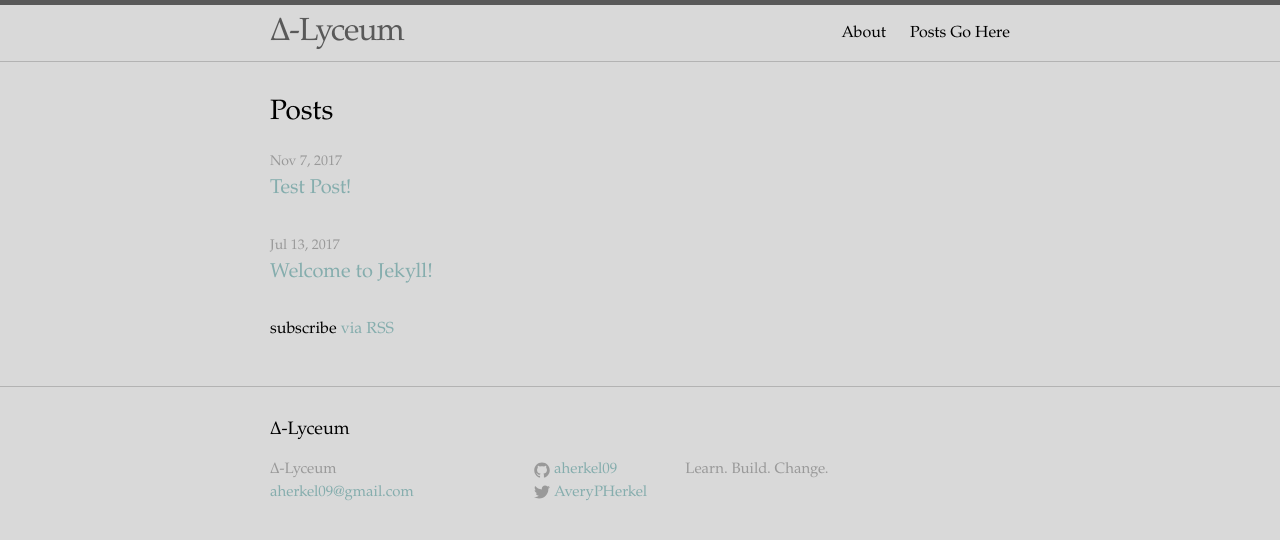
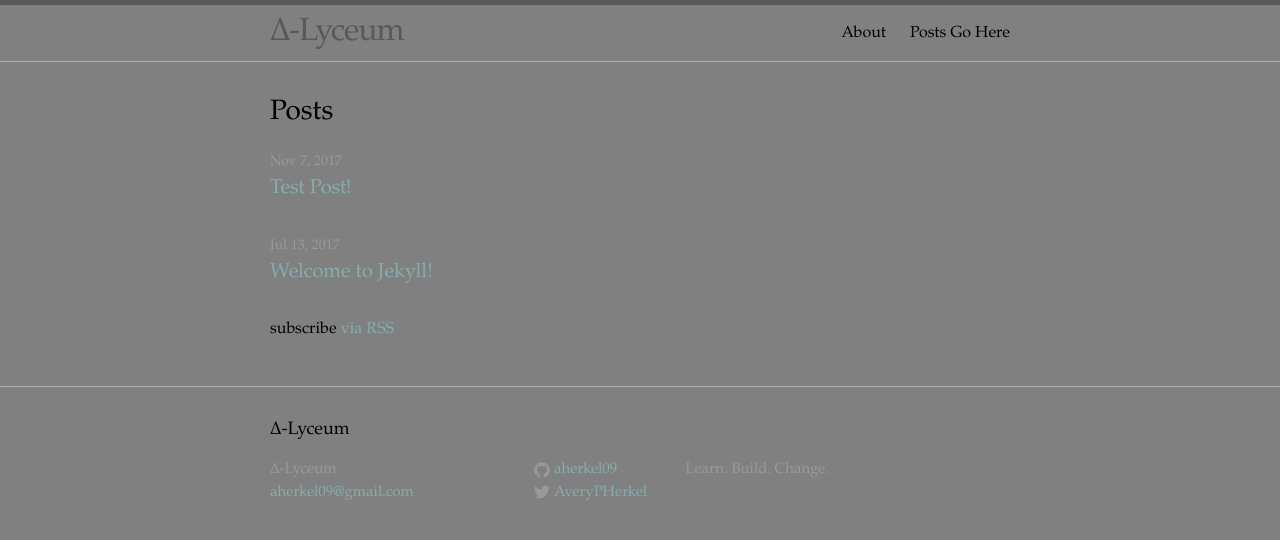
Before and after one commit to DeltaLyceum/aherkel09.github.io, a Jekyll site: the page built from index.html, in a window 1280 px wide. Shown: the top 540 px of the page. Built offline with Jekyll 4.4.1, drawn with Linux system fonts in a browser that asks for light colours.

Commit message:
Update main.scss

```diff
--- a/css/main.scss
+++ b/css/main.scss
@@ -15,7 +15,7 @@ $base-line-height: 1.5;
 $spacing-unit:     30px;
 
 $text-color:       #000000;
-$background-color: #d9d9d9;
+$background-color: #808080;
 $brand-color:      #85adad;
 
 $grey-color:       #999999;
```
